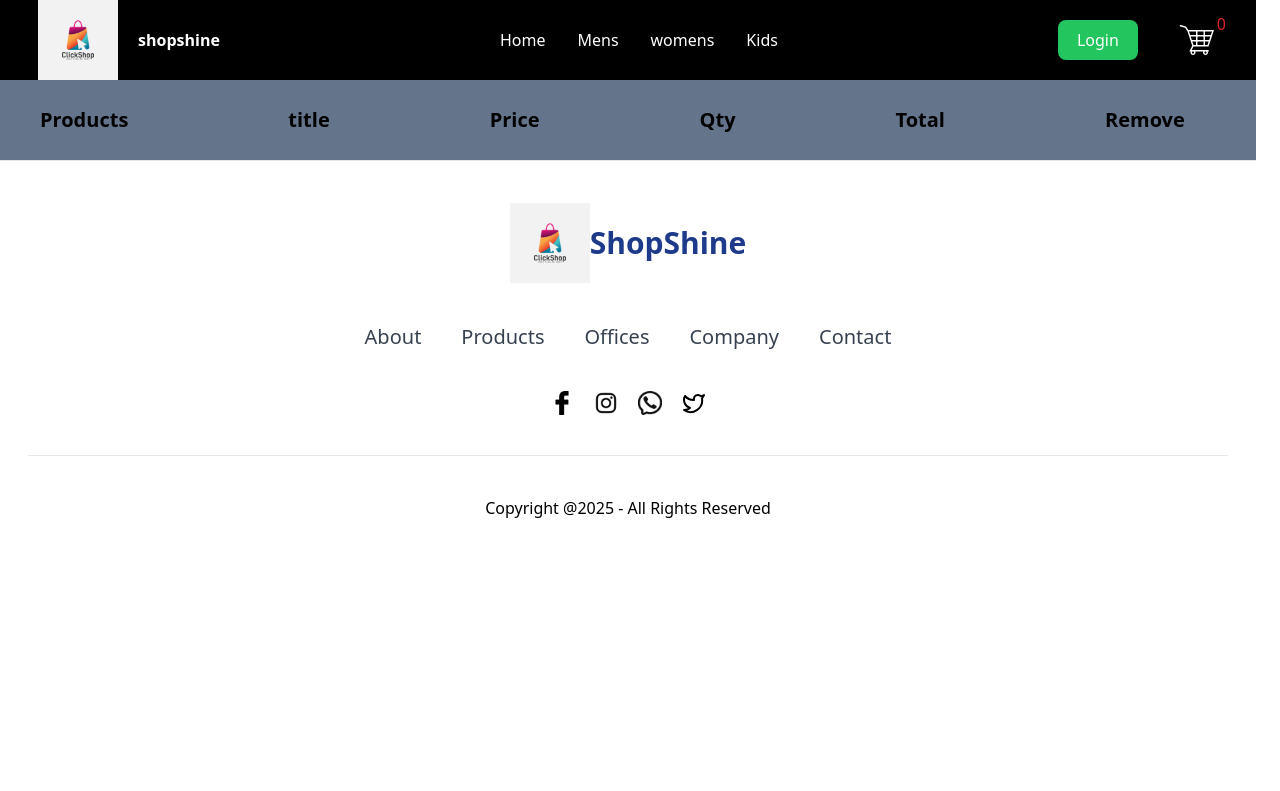
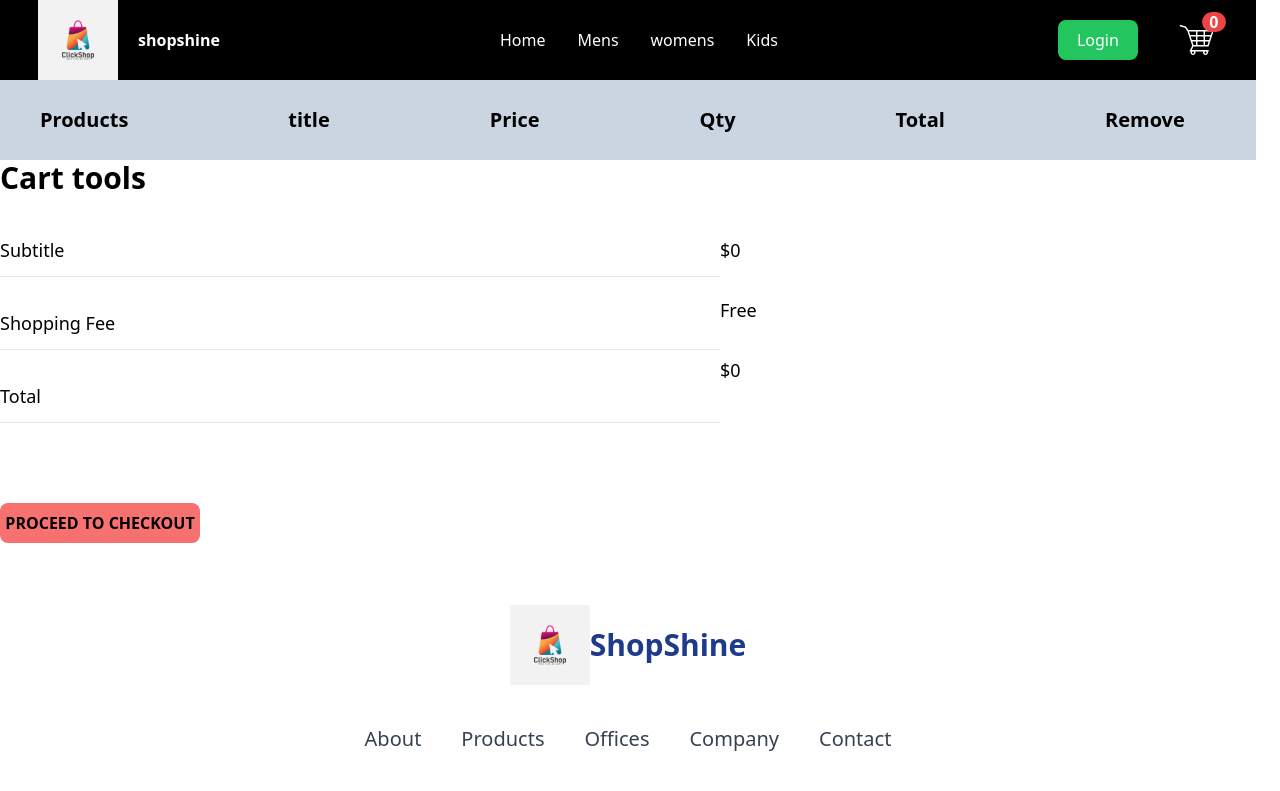
Before and after one commit to Naveen8218-naviii/E-commerce, a React (Vite) app: page /cart in a window 1280 px wide. Shown: the top 791 px of the page. Built offline with nearby package versions, Linux system fonts and the light colour scheme.

Commit message:
cart number set

```diff
--- a/src/component/cart/cartitem.jsx
+++ b/src/component/cart/cartitem.jsx
@@ -2,11 +2,12 @@ import React ,{useContext}from 'react'
 import {Shopcontext} from '../../component/shopcontext'
 import Removeicon from '../../assets/remove.webp'
 const Cartitem = () => {
-    const{all_product,cartItems,removetoCart}=useContext(Shopcontext);
+    const{all_product,cartItems,removetoCart,getTotalamt}=useContext(Shopcontext);
 
     return (
-    <div className='w-314  flex-col  grid text-black bg-black'>
-      <div className=' w-314 flex gap-40 items-center text-xl  p-10 font-bold bg-slate-500 h-20'>
+      <>
+    <div className='w-314  flex-col  grid text-black'>
+      <div className=' w-314 flex gap-40 items-center text-xl  p-10 font-bold bg-slate-300 h-20'>
 <p>Products</p>
 <p>title</p>
 <p>Price</p>
@@ -18,18 +19,40 @@ const Cartitem = () => {
 
      {all_product.map((e)=>{
 if (cartItems[e.id]>0) {
-    return  <div className='flex gap-43 w-314 mt-10 text-lg items-center font-semibold bg-gradient-to-b from-green-200 to-violet-400 p-5 rounded-xl'>
-        <img src={e.image} className='h-20 w-20'/>
+    return  <div className='flex gap-43 w-314 mt-5 text-lg items-center font-semibold bg-gradient-to-b from-green-200 to-violet-400 p-5 rounded-xl'>
+        <img src={e.image} className='h-24 w-22 '/>
         <p>{e.name}</p>
         <p>${e.new_price}</p>
-        <button>{e.id}</button>
-        <p>${e.old_price}</p>
-       <button className='bg-red-500 h-8 w-25 justify-center flex items-center rounded-lg'> <img src={Removeicon} onClick={()=>removetoCart(e.id)} className='h-5 w-5 ' />Remove</button>
+        <button className='bg-slate-400 h-6 w-20 border-1 flex justify-center items-center '>{cartItems[e.id]}</button>
+        <p>${getTotalamt()}</p>
+       <button className='bg-red-400 h-8 w-35 justify-center flex items-center rounded-lg cursor-pointer hover:bg-red-600'> <img src={Removeicon} onClick={()=>removetoCart(e.id)} className='h-5 w-5 ' />Remove</button>
       </div>
+
 }
      })}
-      <hr />
+
     </div>
+ <div className='w-314 text-black flex flex-col gap-10 pb-5'>
+        <p className='text-3xl font-semibold'>Cart tools</p>
+
+        <div className='flex text-lg pb-10'>
+          <div className='flex flex-col gap-8'>
+            <p>Subtitle <hr className='w-180 mt-3'/></p>
+
+            <p>Shopping Fee <hr className='w-180 mt-3'/></p>
+            <p>Total <hr className='w-180 mt-3'/></p>
+          </div>
+
+          <div className='flex flex-col gap-8'>
+            <p>${getTotalamt()}</p>
+            <p>Free</p>
+            <p>${getTotalamt()}</p>
+          </div>
+        </div>
+
+        <button className='w-50 h-10 bg-red-400 rounded-lg font-semibold hover:bg-red-700 cursor-pointer'>PROCEED TO CHECKOUT</button>
+      </div>
+      </>
   )
 }
 
--- a/src/component/navbar.jsx
+++ b/src/component/navbar.jsx
@@ -1,13 +1,14 @@
 
 import React from 'react'
-import {useState } from 'react'
+import {useState,useContext } from 'react'
 import {Link} from 'react-router-dom'
-// @ts-ignore
+import {Shopcontext} from '../component/shopcontext'
 import logo from '../assets/logo.jpg'
 import { GiShoppingCart } from "react-icons/gi";
 
 const Navbar = () => {
   const[menu,Setmenu]=useState("menu")
+  const {getTotalCart}=useContext(Shopcontext)
   return (
     <div className=' w-314 h-20 bg-black text-white flex justify-center gap-70 items-center cursor-pointer ' >
       <div className='flex items-center gap-5'>
@@ -26,7 +27,7 @@ const Navbar = () => {
         <div className='flex items-center gap-10'>
            <Link to={"/login"}> <button className='bg-green-500 w-20 h-10 rounded-lg'> Login</button></Link>
            <div className='relative'>
-            <p className='absolute -right-2 -top-2 text-red-600'> 0</p>
+            <p className='absolute -right-2 -top-2 w-6 rounded-full h-5 flex justify-center items-center font-semibold bg-red-500 text-white'> {getTotalCart()}</p>
           <Link to={"/cart"}>  <GiShoppingCart className='w-10 bg-black h-10' /></Link>
 
             </div>
--- a/src/component/shopcontext.jsx
+++ b/src/component/shopcontext.jsx
@@ -13,6 +13,8 @@ const getDefaultCart = () =>{
 
       return  cart;
     }
+
+
 
 const ShopcontextPro = (props) => {
 
@@ -31,7 +33,31 @@ console.log(cartItems);
 setCartItems((prev)=>({...prev,[itemId]:prev[itemId]-1}))
 
     }
-const contextValue={all_product , cartItems , addtoCart , removetoCart}
+
+    const getTotalamt=()=>{
+      let totalAmt=0;
+      for(const item in cartItems){
+      if (cartItems[item]>0) {
+        let iteminfo=all_product.find((product)=>
+          product.id===Number(item))
+
+      totalAmt += iteminfo.new_price*cartItems[item];
+            }
+    }
+  return totalAmt;
+  }
+
+    const getTotalCart=()=>{
+     let  totalCart=0
+      for(const item in cartItems){
+        if (cartItems[item]>0) {
+          totalCart+=cartItems[item]
+        }
+
+      }
+      return totalCart;
+    }
+const contextValue={all_product , cartItems , addtoCart , removetoCart ,getTotalamt , getTotalCart}
 
       return (
 
```
